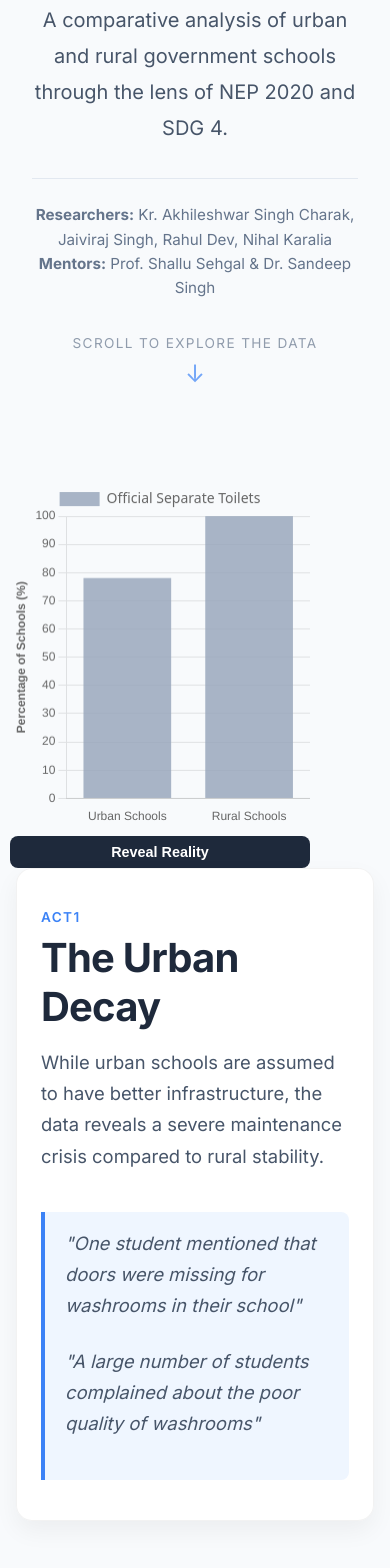
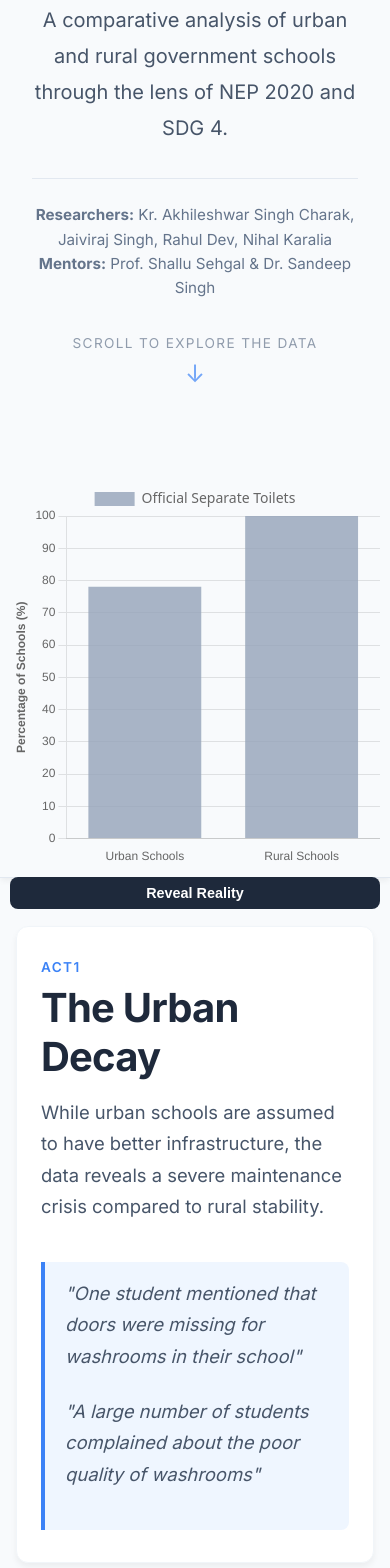
Before and after one commit to JaivirajSingh/edu-research-dashboard, a React (Vite) app: page / in a window 390 px wide. Shown: the part 388-1956 px from the top of the page. Built offline with nearby package versions, Linux system fonts and the light colour scheme.

Commit message:
THE MOBILE SCROLL IS FIXED!!!!!!!!!!!!!!!!!!!!!

```diff
--- a/src/App.css
+++ b/src/App.css
@@ -45,16 +45,6 @@ body {
 .hero-content {
     max-width: 800px;
     z-index: 10;
-}
-
-.hero-eyebrow {
-    text-transform: uppercase;
-    letter-spacing: 0.15em;
-    color: #3b82f6;
-    font-weight: 700;
-    font-size: 0.9rem;
-    display: block;
-    margin-bottom: 1.5rem;
 }
 
 .hero-title {
@@ -238,7 +228,6 @@ button {
     /* The Starting State for the Fade-In */
     opacity: 0;
     transform: translateY(30px);
-    transition: opacity 0.8s ease-out, transform 0.8s ease-out;
 }
 
 .photo-item:hover {
@@ -310,7 +299,7 @@ button {
     display: flex;
     justify-content: center;
     align-items: center;
-    animation: fadeChartIn 0.7s cubic-bezier(0.16, 1, 0.3, 1) forwards
+    animation: fadeChartIn 0.7s cubic-bezier(0.16, 1, 0.3, 1) forwards;
 }
 
 @keyframes fadeChartIn {
@@ -333,11 +322,15 @@ button {
 
     .right {
         order: 1;
-        height: 45dvh;
+        position: sticky;
         top: 0;
-        z-index: 1;
-        background-color: #f8fafc;
+        height: 50dvh; /* Claims the top half of the screen */
+        width: 100%;
+        z-index: 20; /* Commands the stacking context */
+        background-color: var(--bg-primary, #f8fafc);
         padding-top: 1rem;
+        border-bottom: 1px solid #e2e8f0; /* Visual separation from scrolling text */
+        box-shadow: 0 4px 6px -1px rgba(0, 0, 0, 0.05);
     }
 
     .chart-container {
@@ -349,38 +342,35 @@ button {
     .left {
         order: 2;
         z-index: 10;
-        padding: 0;
-        pointer-events: none;
+        padding: 1rem;
     }
 
     .story-section {
-        background-color: rgba(255, 255, 255, 0.98);
-        margin: 0 1rem; /* Better edge spacing on mobile */
-        padding: 2.5rem 1.5rem;
-        min-height: auto; /* Shrink to fit content on mobile */
-        margin-bottom: 60vh;
-        border-radius: 16px;
-        box-shadow: 0 10px 25px rgba(0, 0, 0, 0.05);
-        border: 1px solid rgba(0,0,0,0.05);
-        pointer-events: auto;
+        background-color: #ffffff;
+        margin: 0 0 3rem 0;
+        padding: 2rem 1.5rem;
+        min-height: auto;
+        border-radius: 12px;
+        box-shadow: 0 4px 6px rgba(0, 0, 0, 0.05);
+        border: 1px solid #f1f5f9;
     }
 
     .story-section:last-child {
-        margin-bottom: 20vh;
+        margin-bottom: 2rem;
     }
 
-    button {
+    .chart-container button {
         margin-top: 10px;
         padding: 8px 16px;
         font-size: 0.9rem;
     }
 
     .masonry-grid {
-        column-count: 1; /* Stacks images vertically on phones */
+        column-count: 1;
     }
 
     .methodology-grid {
-        grid-template-columns: 1fr; /* Stack the methodology cards on mobile */
+        grid-template-columns: 1fr;
     }
 
     .footer-container {
```
